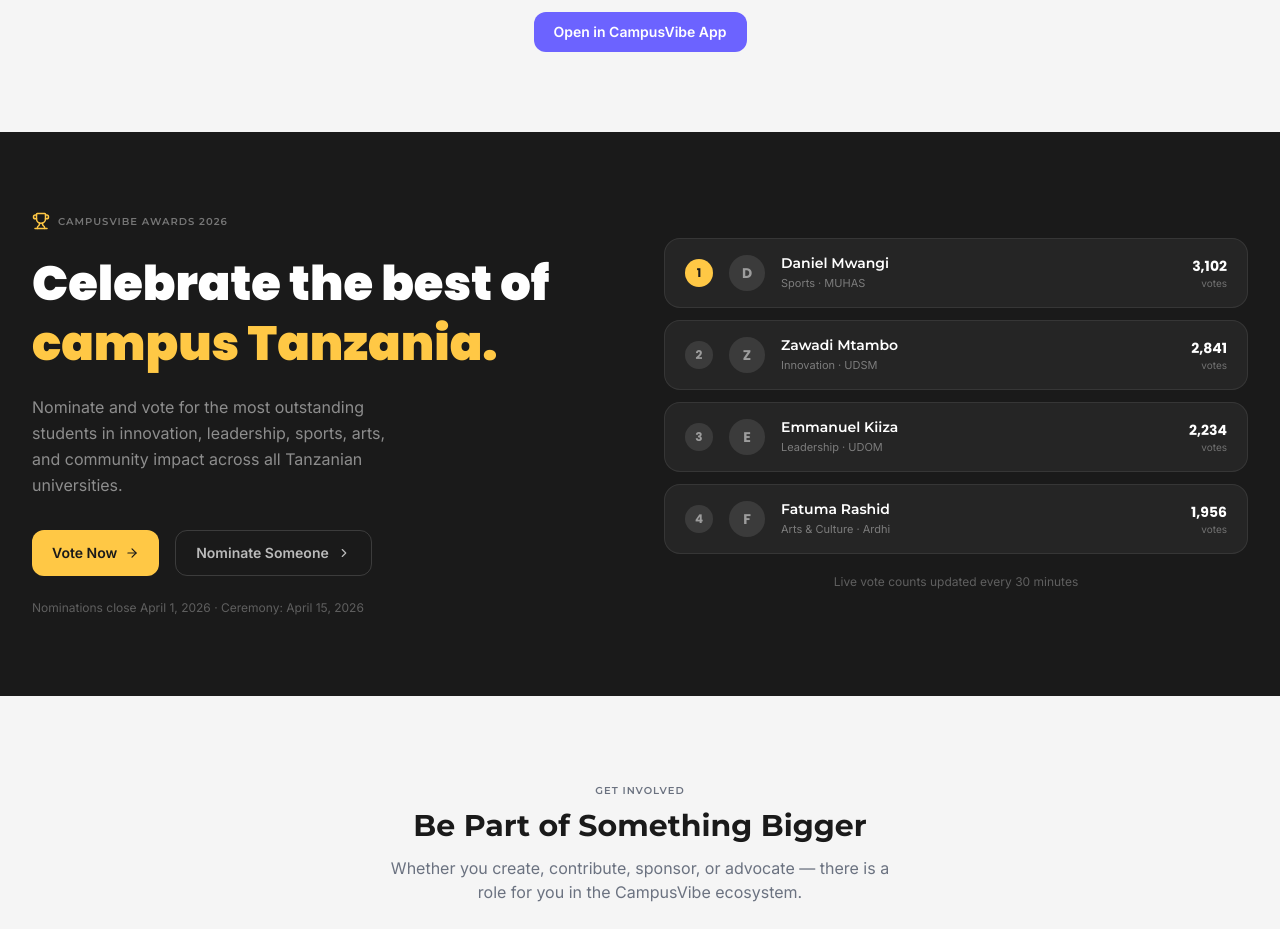
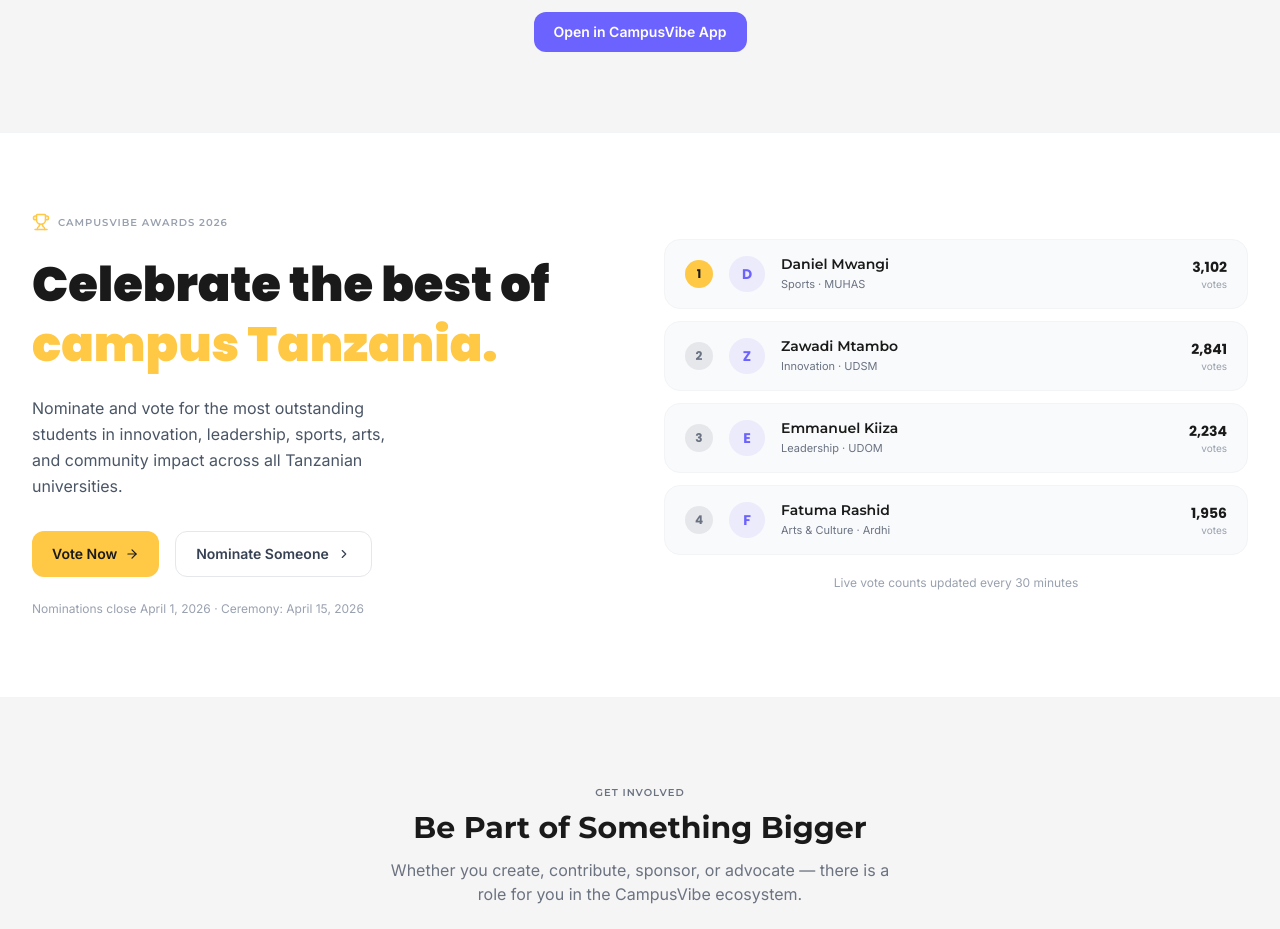
Before and after one commit to Stark-Priver/campusvibe, a Next.js app in the folder campusvibe/: page / in a window 1280 px wide. Shown: the part 4667-5596 px from the top of the page. Built offline with nearby package versions, Linux system fonts and the light colour scheme.

Commit message:
style: AwardsBlock.tsx, src_app_globals_css_bad6b30c._.single.css (+13 more) [2026-03-15 14:05:21]

```diff
--- a/campusvibe/src/components/home/AwardsBlock.tsx
+++ b/campusvibe/src/components/home/AwardsBlock.tsx
@@ -5,7 +5,7 @@
 
 export default function AwardsBlock() {
   return (
-    <section className="py-20 bg-dark overflow-hidden">
+    <section className="py-20 bg-white overflow-hidden border-y border-gray-100">
       <div className="max-w-7xl mx-auto px-4 sm:px-6 lg:px-8">
         <div className="grid grid-cols-1 lg:grid-cols-2 gap-12 items-center">
 
@@ -13,15 +13,15 @@
           <AnimatedSection direction="left">
             <div className="flex items-center gap-2 mb-6">
               <Trophy size={18} className="text-accent" />
-              <span className="text-[10px] uppercase tracking-widest font-section font-semibold text-white/40">
+              <span className="text-[10px] uppercase tracking-widest font-section font-semibold text-gray-400">
                 CampusVibe Awards 2026
               </span>
             </div>
-            <h2 className="font-heading font-black text-4xl sm:text-5xl text-white leading-tight">
+            <h2 className="font-heading font-black text-4xl sm:text-5xl text-dark leading-tight">
               Celebrate the best of
               <span className="text-accent block">campus Tanzania.</span>
             </h2>
-            <p className="mt-5 text-white/50 text-base leading-relaxed font-body max-w-sm">
+            <p className="mt-5 text-gray-600 text-base leading-relaxed font-body max-w-sm">
               Nominate and vote for the most outstanding students in innovation, leadership,
               sports, arts, and community impact across all Tanzanian universities.
             </p>
@@ -35,14 +35,14 @@
               </Link>
               <Link
                 href="/events/campusvibe-awards-2026"
-                className="inline-flex items-center gap-2 px-5 py-3 rounded-xl border border-white/15 text-white/70 text-sm font-semibold hover:bg-white/5 hover:text-white transition-colors"
+                className="inline-flex items-center gap-2 px-5 py-3 rounded-xl border border-gray-200 text-gray-700 text-sm font-semibold hover:bg-gray-50 hover:text-dark transition-colors"
               >
                 Nominate Someone <ChevronRight size={14} />
               </Link>
             </div>
 
             {/* Deadline notice */}
-            <p className="mt-6 text-white/30 text-xs font-body">
+            <p className="mt-6 text-gray-400 text-xs font-body">
               Nominations close April 1, 2026 · Ceremony: April 15, 2026
             </p>
           </AnimatedSection>
@@ -55,48 +55,48 @@
                 .map((nominee, i) => (
                   <div
                     key={nominee.id}
-                    className="flex items-center gap-4 px-5 py-4 rounded-2xl bg-white/5 border border-white/8 hover:bg-white/8 transition-colors"
+                    className="flex items-center gap-4 px-5 py-4 rounded-2xl bg-gray-50 border border-gray-100 hover:bg-white transition-colors"
                   >
                     {/* Rank */}
                     <span
                       className={`w-7 h-7 rounded-full flex items-center justify-center text-xs font-heading font-bold shrink-0 ${
                         i === 0
                           ? "bg-accent text-dark"
-                          : "bg-white/10 text-white/50"
+                          : "bg-gray-200 text-gray-500"
                       }`}
                     >
                       {i + 1}
                     </span>
 
                     {/* Avatar placeholder */}
-                    <div className="w-9 h-9 rounded-full bg-white/10 flex items-center justify-center shrink-0">
-                      <span className="text-white/50 text-sm font-heading font-bold">
+                    <div className="w-9 h-9 rounded-full bg-brand/10 flex items-center justify-center shrink-0">
+                      <span className="text-brand text-sm font-heading font-bold">
                         {nominee.name.charAt(0)}
                       </span>
                     </div>
 
                     {/* Info */}
                     <div className="flex-1 min-w-0">
-                      <div className="font-section font-semibold text-sm text-white leading-tight">
+                      <div className="font-section font-semibold text-sm text-dark leading-tight">
                         {nominee.name}
                       </div>
-                      <div className="text-[11px] text-white/40 font-body mt-0.5">
+                      <div className="text-[11px] text-gray-500 font-body mt-0.5">
                         {nominee.category} · {nominee.university}
                       </div>
                     </div>
 
                     {/* Vote count */}
                     <div className="text-right shrink-0">
-                      <div className="font-heading font-bold text-sm text-white">
+                      <div className="font-heading font-bold text-sm text-dark">
                         {nominee.votes.toLocaleString()}
                       </div>
-                      <div className="text-[10px] text-white/35 font-body">votes</div>
+                      <div className="text-[10px] text-gray-400 font-body">votes</div>
                     </div>
                   </div>
                 ))}
             </div>
 
-            <p className="mt-5 text-center text-xs text-white/30 font-body">
+            <p className="mt-5 text-center text-xs text-gray-400 font-body">
               Live vote counts updated every 30 minutes
             </p>
           </AnimatedSection>
```
